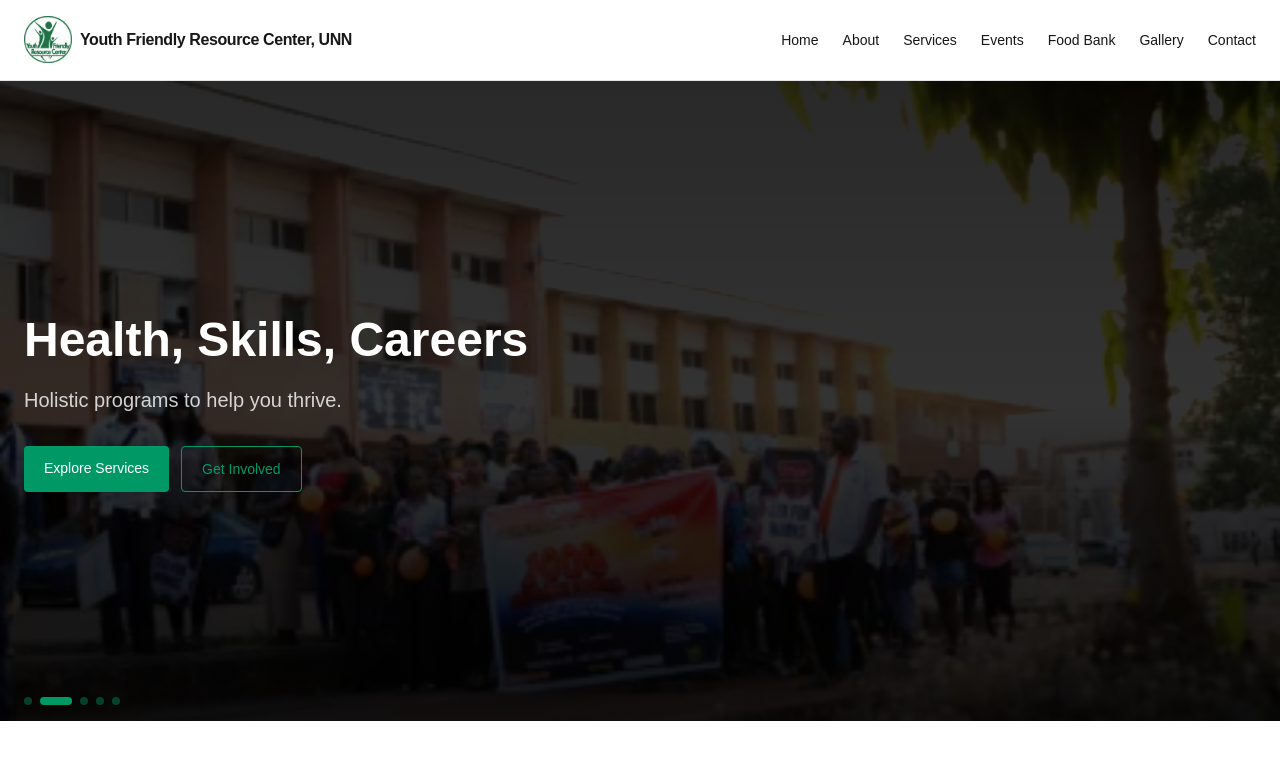
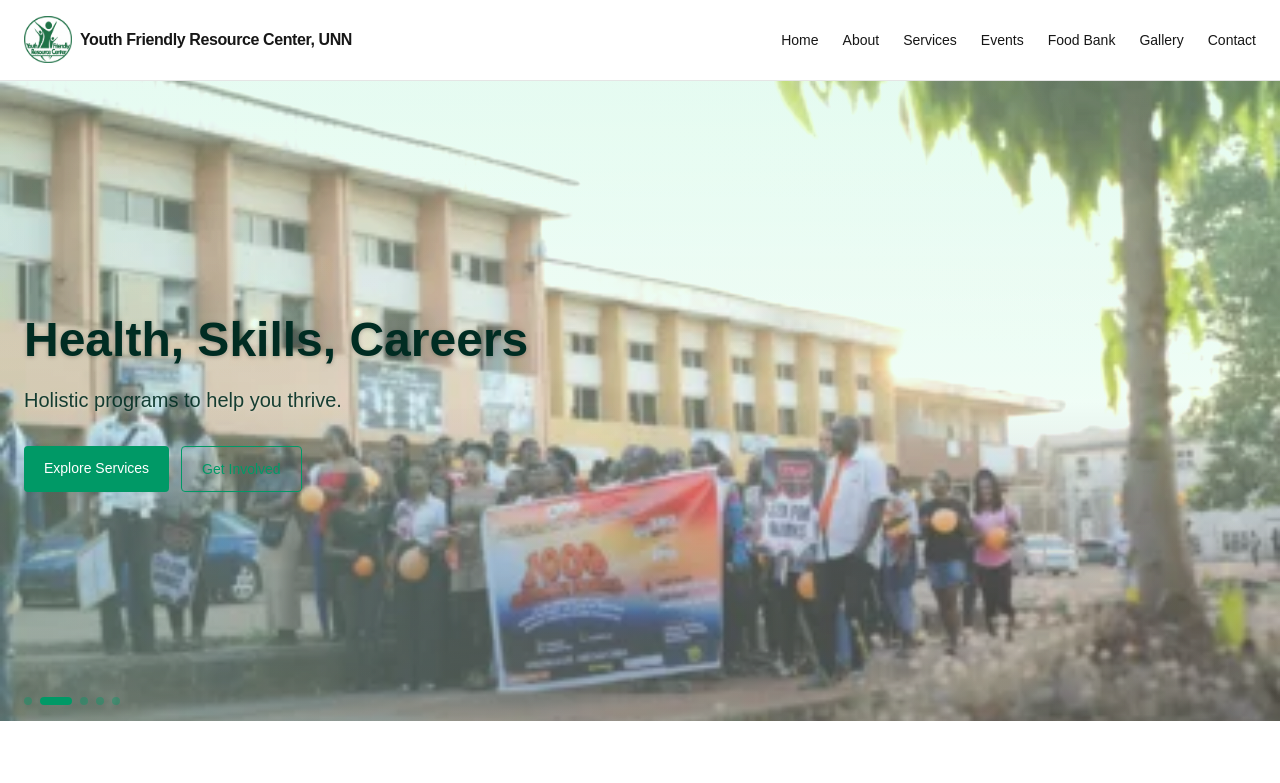
Before and after one commit to ekeneakubue/youthfriendly, a Next.js app: page / in a window 1280 px wide. Shown: the top 783 px of the page. Built offline with nearby package versions, Linux system fonts and the light colour scheme.

Commit message:
updated home page hero section

```diff
--- a/components/HeroSlider.tsx
+++ b/components/HeroSlider.tsx
@@ -56,7 +56,10 @@ export default function HeroSlider() {
   const slide = SLIDES[index];
 
   return (
-    <section id="home" className="relative overflow-hidden bg-black text-white">
+    <section
+      id="home"
+      className="relative overflow-hidden bg-gradient-to-b from-emerald-200 via-emerald-100 to-white text-emerald-950"
+    >
       <div className="relative h-[56vh] sm:h-[64vh] md:h-[72vh] lg:h-[80vh]">
         {/* Background image */}
         <div className="absolute inset-0">
@@ -64,17 +67,19 @@ export default function HeroSlider() {
             src={slide.image}
             alt={slide.title}
             fill
-            className="object-cover opacity-20 brightness-125 contrast-110 saturate-125"
+            className="object-cover opacity-70 brightness-110 contrast-105 saturate-115"
             priority
           />
-          <div className="absolute inset-0 bg-gradient-to-b from-black/20 via-transparent to-black/60" />
+          {/* Much lighter overlays so images stay bright but text remains readable */}
+          <div className="absolute inset-0 bg-gradient-to-b from-white/10 via-white/0 to-black/30" />
+          <div className="absolute inset-0 bg-gradient-to-tr from-emerald-200/25 via-transparent to-emerald-100/10" />
         </div>
 
         <div className="relative z-10 max-w-7xl mx-auto px-6 h-full flex flex-col items-start justify-center">
-          <h1 className="text-3xl sm:text-4xl md:text-5xl font-bold leading-tight max-w-3xl">
+          <h1 className="text-3xl sm:text-4xl md:text-5xl font-bold leading-tight max-w-3xl drop-shadow-[0_1px_2px_rgba(0,0,0,0.25)]">
             {slide.title}
           </h1>
-          <p className="mt-4 text-base sm:text-lg md:text-xl text-white/80 max-w-2xl">
+          <p className="mt-4 text-base sm:text-lg md:text-xl text-emerald-950/90 max-w-2xl drop-shadow-[0_1px_2px_rgba(255,255,255,0.4)]">
             {slide.subtitle}
           </p>
           <div className="mt-8 flex gap-3">
```
